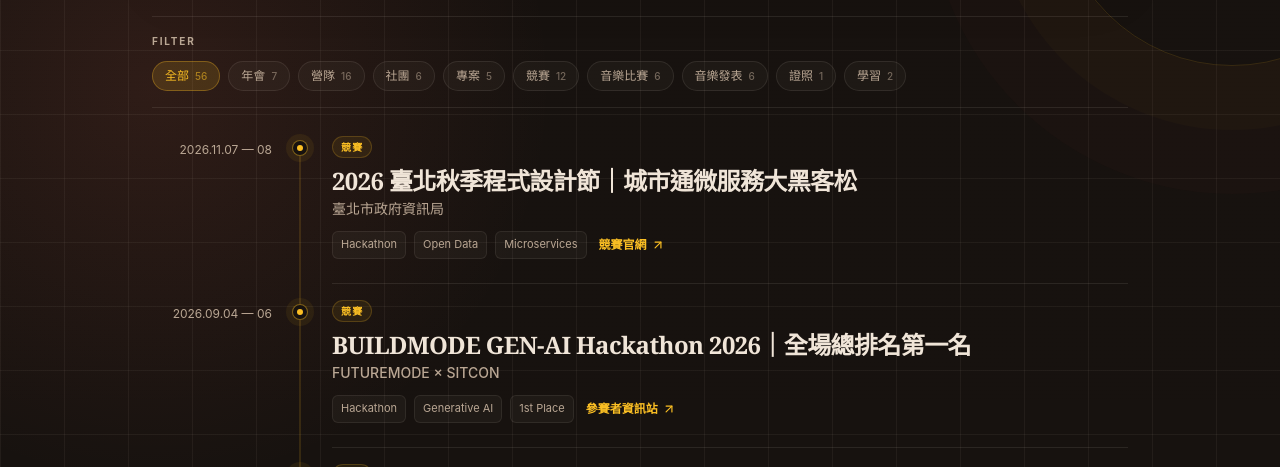
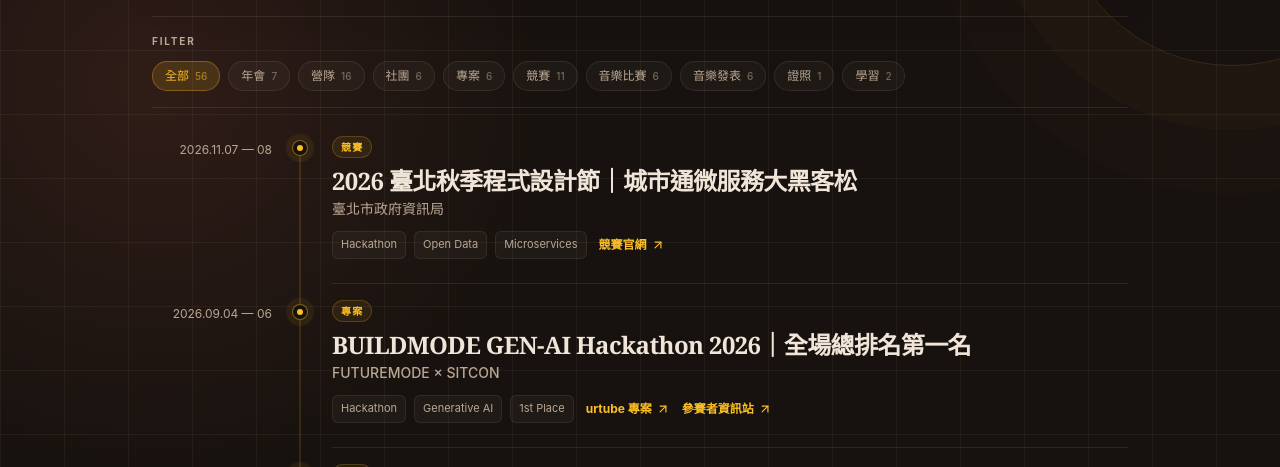
Before and after one commit to Sean-Hawks/hawks-site, a Next.js app: page /timeline in a window 1280 px wide. Shown: the part 398-865 px from the top of the page. Built offline with nearby package versions, Linux system fonts and the light colour scheme.

Commit message:
updates: 2026-9-16

```diff
--- a/app/data/resume.ts
+++ b/app/data/resume.ts
@@ -108,13 +108,16 @@
   {
     period: "2026.09.04 — 06",
     dateTime: "2026-09-04",
-    categories: ["競賽"],
+    categories: ["專案"],
     title: "BUILDMODE GEN-AI Hackathon 2026｜全場總排名第一名",
     organization: "FUTUREMODE × SITCON",
     summary:
-      "在台北花博爭艷館參與三天的生成式 AI 黑客松，經書審與現場展示兩輪評選，獲全場總排名第一名。",
+      "以 urtube 參與台北花博爭艷館舉辦的三天生成式 AI 黑客松，經書審與現場展示兩輪評選，獲全場總排名第一名。",
     tags: ["Hackathon", "Generative AI", "1st Place"],
-    links: [external("參賽者資訊站", "https://hackathon2026.sitcon.org/")],
+    links: [
+      external("urtube 專案", "https://github.com/skyhong2002/urtube.observe.tw"),
+      external("參賽者資訊站", "https://hackathon2026.sitcon.org/"),
+    ],
   },
   {
     period: "2026.08.21 — 22",
--- /dev/null
+++ b/content/talks/2026-09-16.md
@@ -0,0 +1,24 @@
+---
+title: 準備開始備考金盾獎
+date: 2026-09-10
+event: ""
+banner: ""
+slides: ""
+video: ""
+relatedPosts: []
+ogImage: ""
+tags:
+  - '#金盾獎'
+  - '#資訊安全'
+  - '#LLM'
+status: published
+---
+延續上一篇[近況](https://hawks.tw/talk/2026-09-10/)，很有效率的把兩篇 IThome 文章都看過了，感覺學到了很多關於網路方面的底層知識，很可惜 seadog 並沒有往後寫只卡在 22 天XD
+
+我也順便做了一隻 Discord Bot 在幫我刷題用的，目前的練題模式就是把學到的資料丟給 LLM 並且透過 Markdown 幫我把對題的題目都丟上來用 Discord Embed 刷題比較方便一點。
+![[Pasted image 20260916021506.png|網路架構的成績]]
+這是以 seadog 的 IThome 文章下去做的題目，第一次寫有 75%其實蠻開心的，非常能夠看到如果沒有讀過應該只能用猜的。
+
+這週在讀了各種技術文章後有一種很充實的感覺，因為爸爸以前就是專業網管的關係，也問了很多不懂的地方，網路其實真的很有趣，就算不是準備金盾應該之後也會想要繼續鑽研！
+
+順道一提，希望以後的我也可以參賽看看 IThome，現在的我可能沒有能力寫出三十天但是以後一定要寫寫看回饋社群！
```
Also changed, not shown: content/talks/2026-09-10.md (+1 -0 lines), public/images/Pasted image 20260916021506.png (added).
